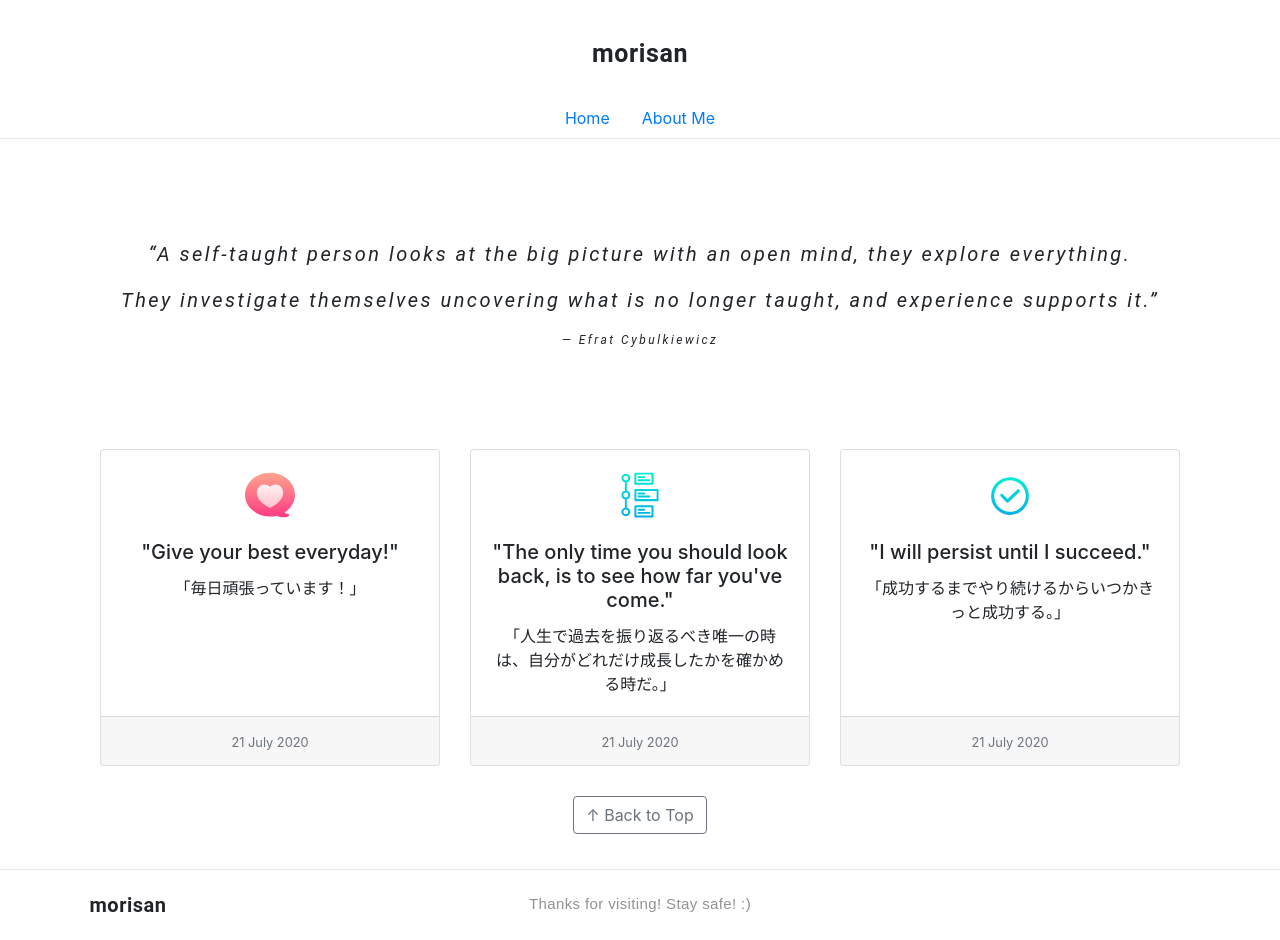
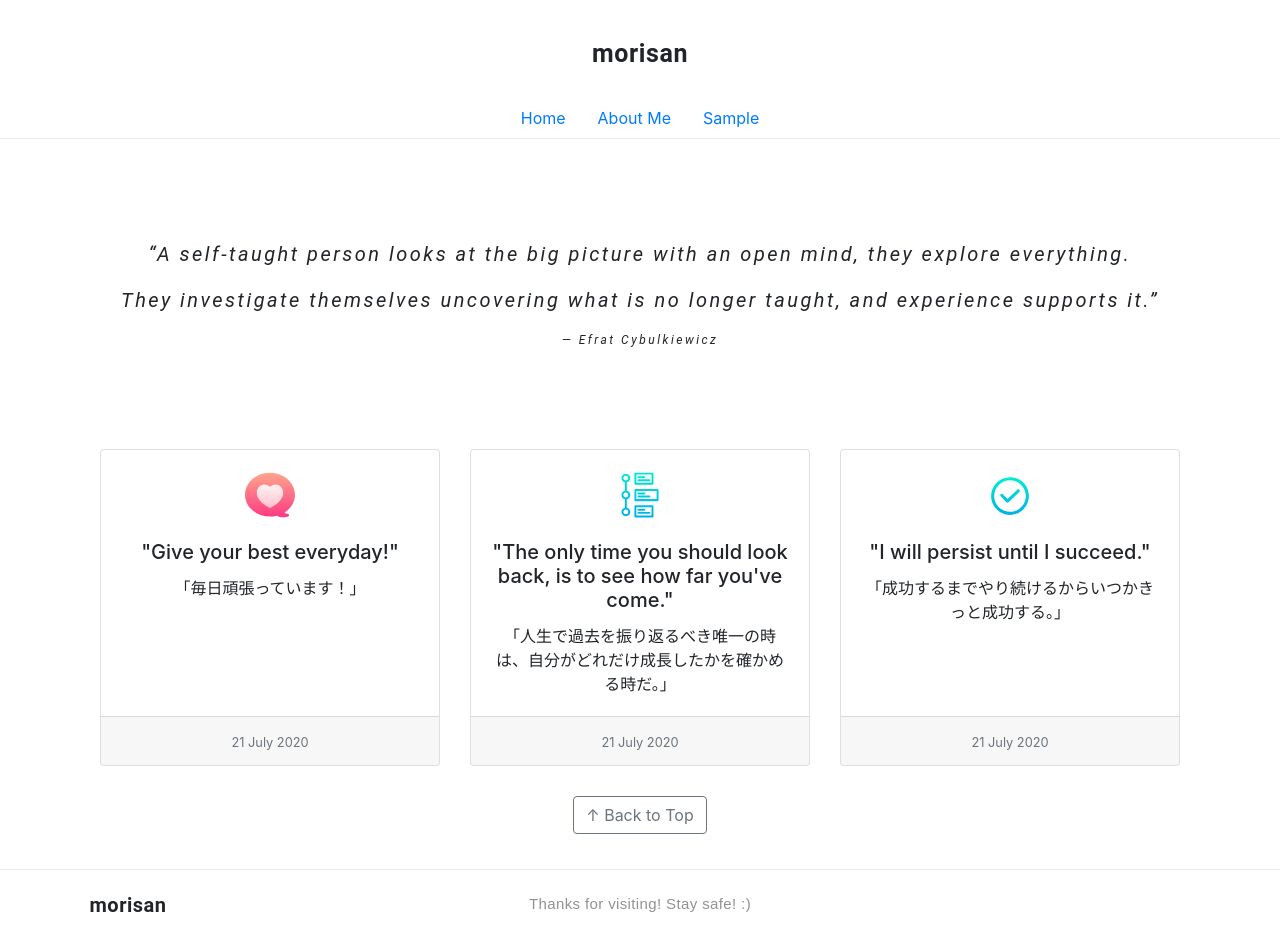
Before and after one commit to mori-san/web-app-proj, a React (Create React App) app: page /homepage in a window 1280 px wide. Built offline with nearby package versions, Linux system fonts and the light colour scheme.

Commit message:
Add sample nav to header

```diff
--- a/src/header/Header.tsx
+++ b/src/header/Header.tsx
@@ -21,6 +21,9 @@ class Header extends Component<RouteComponentProps> {
           <Nav.Item>
             <Nav.Link href="/aboutme">About Me</Nav.Link>
           </Nav.Item>
+          <Nav.Item>
+            <Nav.Link href="/sample">Sample</Nav.Link>
+          </Nav.Item>
         </Nav>
       </div>
     );
```
